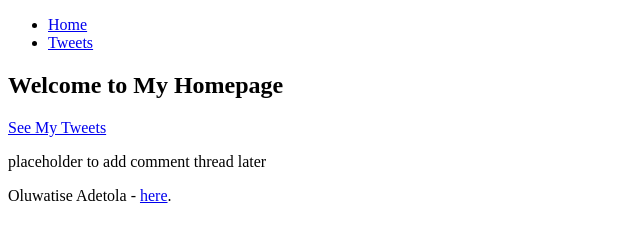
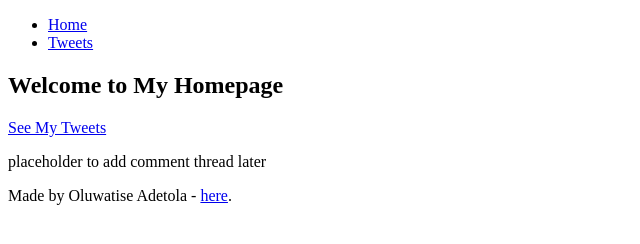
Before and after one commit to oluwatise-dev05/My_First_Portfolio, a plain HTML site: page html_basic/index.html in a window 1280 px wide. Shown: the whole page, without its empty margins (0-640 px from the left). Drawn offline with Linux system fonts and the light colour scheme.

Commit message:
Standardize website structure with header, main (article+aside), and footers

```diff
--- a/html_basic/index.html
+++ b/html_basic/index.html
@@ -24,8 +24,6 @@
     </aside>
   </main>
 
-  <footer>
-    <p>Oluwatise Adetola - <a href="https://www.linkedin.com/in/oluwatise-adetola/" target="_blank">here</a>.</p>
-  </footer>
+ <footer><p>Made by Oluwatise Adetola - <a href="https://www.linkedin.com/in/oluwatise-adetola/" target="_blank">here</a>.</p></footer>
 </body>
 </html>
```
Also changed, not shown: html_basic/tweets.html (+1 -4 lines).
